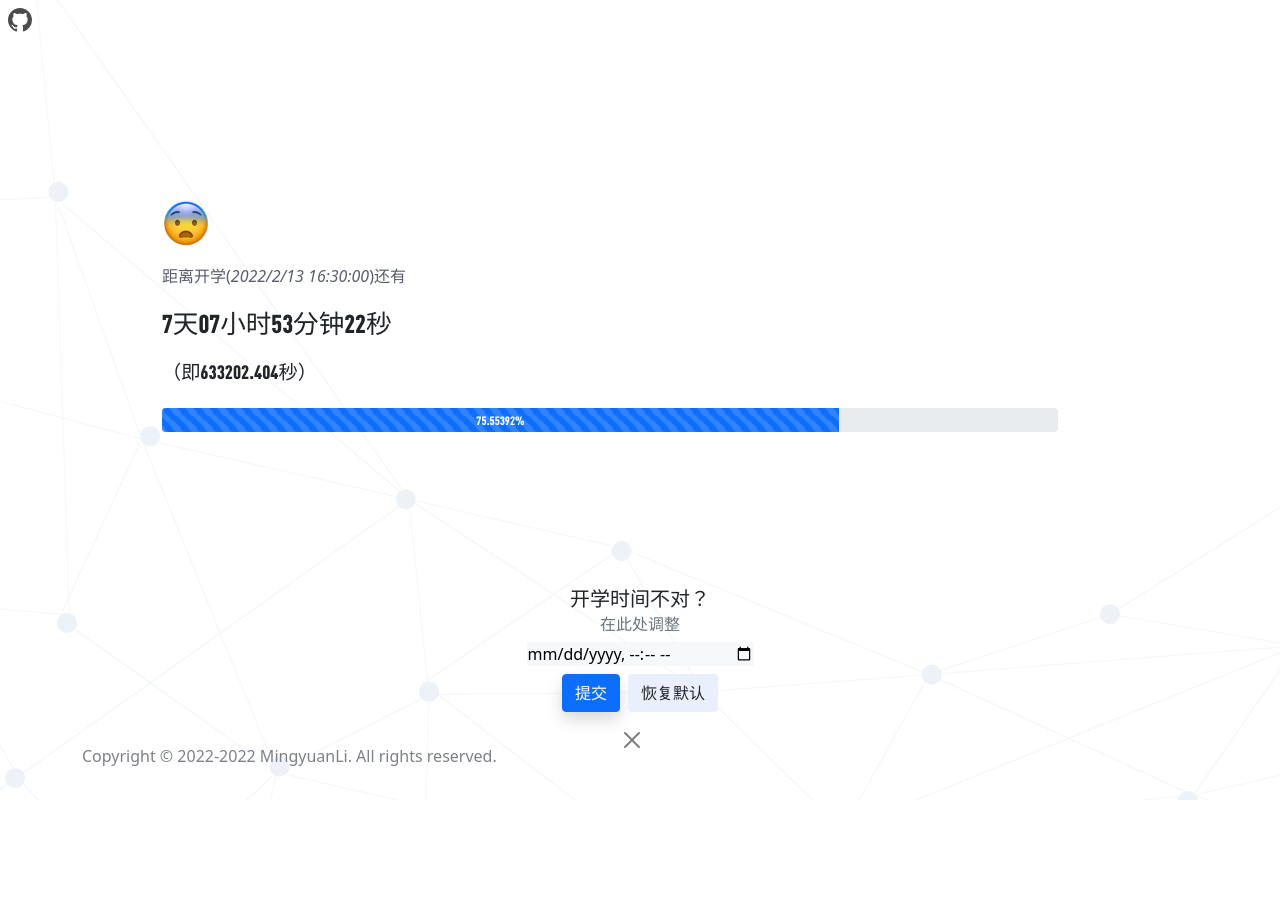
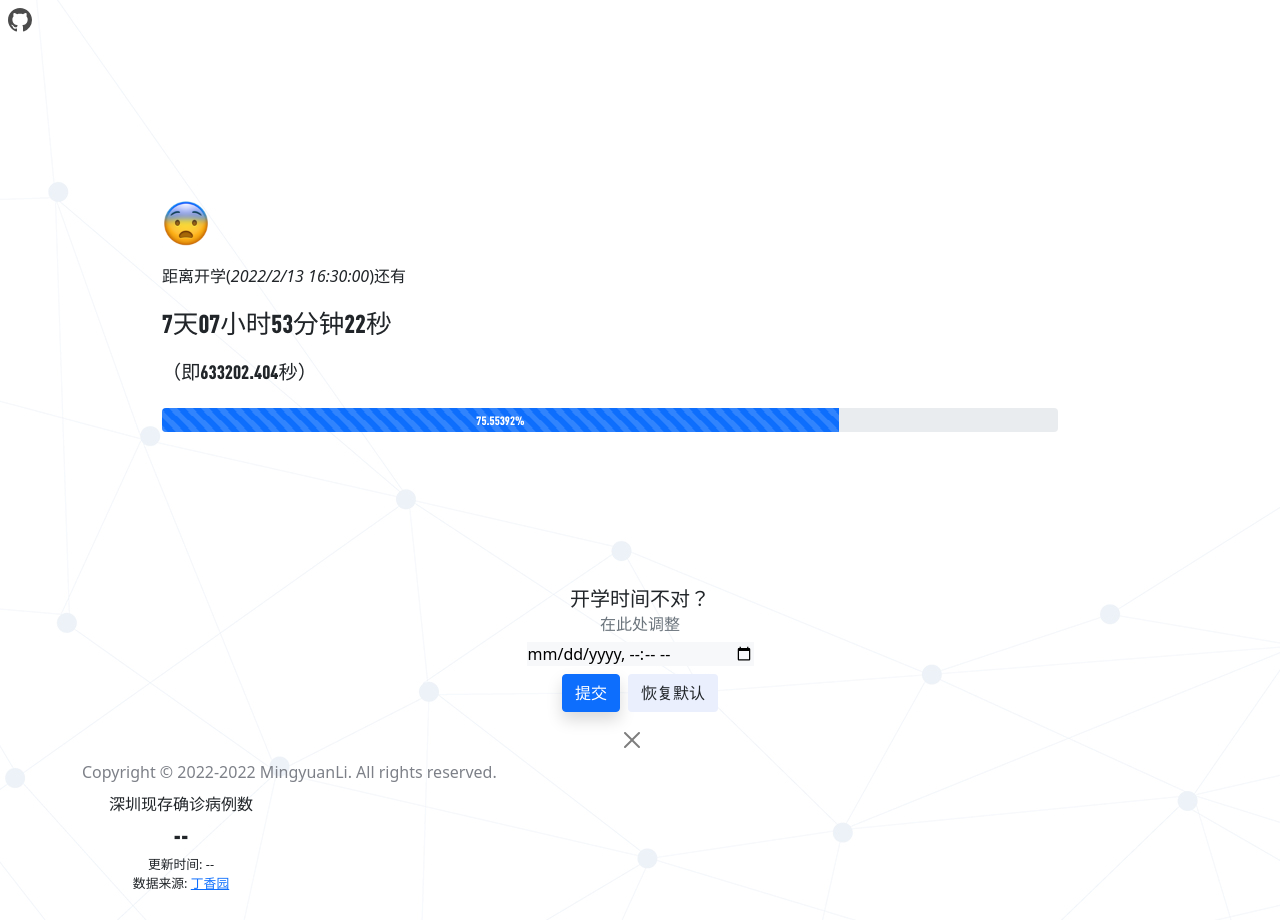
Before and after one commit to NoNormalCreeper/school-countdown, a Flask app: page / in a window 1280 px wide. Before the commit the page ends 800 px from the top, so only its background shows below. Run offline with Flask 2, Linux system fonts and the light colour scheme; data that the repository does not hold is empty; some libraries are stand-ins or nearby versions.

Commit message:
get current comfirmed count - base

```diff
--- a/getSaying.py
+++ b/getSaying.py
@@ -1,10 +1,9 @@
-from email import contentmanager
 import requests
 import json
-
-url="https://v1.hitokoto.cn/?encode.json"
+import time
 
 def getSaying():
+    url="https://v1.hitokoto.cn/?encode.json"
     try:
         r=requests.get(url)
         t=r.json()
@@ -12,3 +11,15 @@ def getSaying():
         return content
     except:
         return "「作业做完了吗？」\t——李铭远"
+
+def getCurrentConfirmedCount():
+    url="https://lab.isaaclin.cn/nCoV/api/area?province=广东省"
+    time_zone=+8
+    try:
+        result=json.loads(requests.get(url).text)
+        current_confirmed=result['results'][0]['cities'][1]['currentConfirmedCount']
+        uT=time.gmtime(int(str(result['results'][0]['updateTime'])[0:-3]))
+        update_time=("{0}/{1}/{2} {3}:{4}:{5}").format(uT.tm_year,uT.tm_mon,uT.tm_mday,uT.tm_hour+time_zone,uT.tm_min,uT.tm_sec)
+        return {"current_confirmed":current_confirmed, "update_time":update_time}
+    except:
+        return {"current_confirmed":"--", "update_time":"--"}
--- a/main.py
+++ b/main.py
@@ -14,8 +14,11 @@ def debug():
 @app.route("/", methods=["GET", "POST"])
 def index():
     s=getSaying.getSaying()
+    c=getSaying.getCurrentConfirmedCount()
     data={
-        "s":s
+        "s":s,
+        "ccc":c['current_confirmed'],
+        "ut": c['update_time']
     }
     return render_template("index.html",data=data)
 
--- a/static/count.js
+++ b/static/count.js
@@ -42,7 +42,7 @@ function countdown(){
     var percent=(100-(diff_time0/(date_e-date_s)*100)).toFixed(5);
 
     // display
-    var output=("<p style=\"font-size:1rem;color:#595d6e\">距离开学(<i>"+holiday_end+"</i>)还有</p><p style=\"font-size:1.6em; font-family: DINCond-Black;\">"+days+"天"+hours+"小时"+minutes+"分钟"+seconds+"秒</p><p style=\"font-size:1.2em; font-family: DINCond-Black;\">（即"+((diff_time.toFixed(3)).toLocaleString())+"秒）</p>")
+    var output=("<p class=\"info-text\">距离开学(<i>"+holiday_end+"</i>)还有</p><p style=\"font-size:1.6em; font-family: DINCond-Black;\">"+days+"天"+hours+"小时"+minutes+"分钟"+seconds+"秒</p><p style=\"font-size:1.2em; font-family: DINCond-Black;\">（即"+((diff_time.toFixed(3)).toLocaleString())+"秒）</p>")
     var timerDiv=document.getElementById("timer");
     timerDiv.innerHTML=output;
     // var percentDiv=document.getElementById("percent");
@@ -107,13 +107,14 @@ function closeEditCard(){
 }
 
 function start(){
-    window.setTimeout("",400);  // 展示加载环
+    // window.setTimeout("",400);  // 展示加载环
     var width=document.body.offsetWidth;
     if(width>700){
         document.getElementById("bar1").setAttribute("style",("width: 700px"));
     }
 
     document.getElementById("emotion").style.display="inline-block";
+    document.getElementById("covid").style.display="inline-block";
 
     window.setInterval("countdown();",7);   // 延迟取7ms而非1ms，这样可以提高性能，反正肉眼无法分辨awa
 }
--- a/templates/index.html
+++ b/templates/index.html
@@ -11,7 +11,8 @@
 </head>
 
 <body onload="start();" background="../static/background.jpg">
-    <script src="https://unpkg.com/spacingjs" defer></script><!--定位插件 按住alt选择元素以查看该元素与其他元素间的位置关系-->
+    <script src="https://unpkg.com/spacingjs" defer></script>
+    <!--定位插件 按住alt选择元素以查看该元素与其他元素间的位置关系-->
     <script type="text/javascript" src="../static/count.js"></script>
     <script src="https://cdn.staticfile.org/popper.js/2.9.3/umd/popper.min.js"></script>
     <script src="https://cdn.staticfile.org/twitter-bootstrap/5.1.1/js/bootstrap.min.js"></script>
@@ -53,13 +54,18 @@
             </div>
             <!-- </div> -->
         </div>
-        <p id="copyright">Copyright © 2022-2022 MingyuanLi. All rights reserved.</p>
+        <div id="covid" class="card">
+            <div class="card-body">
+                <div>深圳现存确诊病例数</div>
+                <div style="font-size:1.6em; font-family: DINCond-Black;">{{ data.ccc }}</div>
+                <div id="ut" class="info-text" style="font-size:0.8rem;">更新时间: {{ data.ut }}</div>
+                <div class="info-text" style="font-size:0.8rem;">数据来源: <a
+                        href="https://ncov.dxy.cn/ncovh5/view/pneumonia">丁香园</a></div>
+            </div>
+        </div>
+        <footer id="copyright">Copyright © 2022-2022 MingyuanLi. All rights reserved.</f>
     </div>
     <script type="text/javascript" src="//js.users.51.la/21256655.js"></script>
-
-    <!-- <div class="container-md">
-        <h2>111111</h2>
-    </div> -->
 </body>
 
 </html>
```
